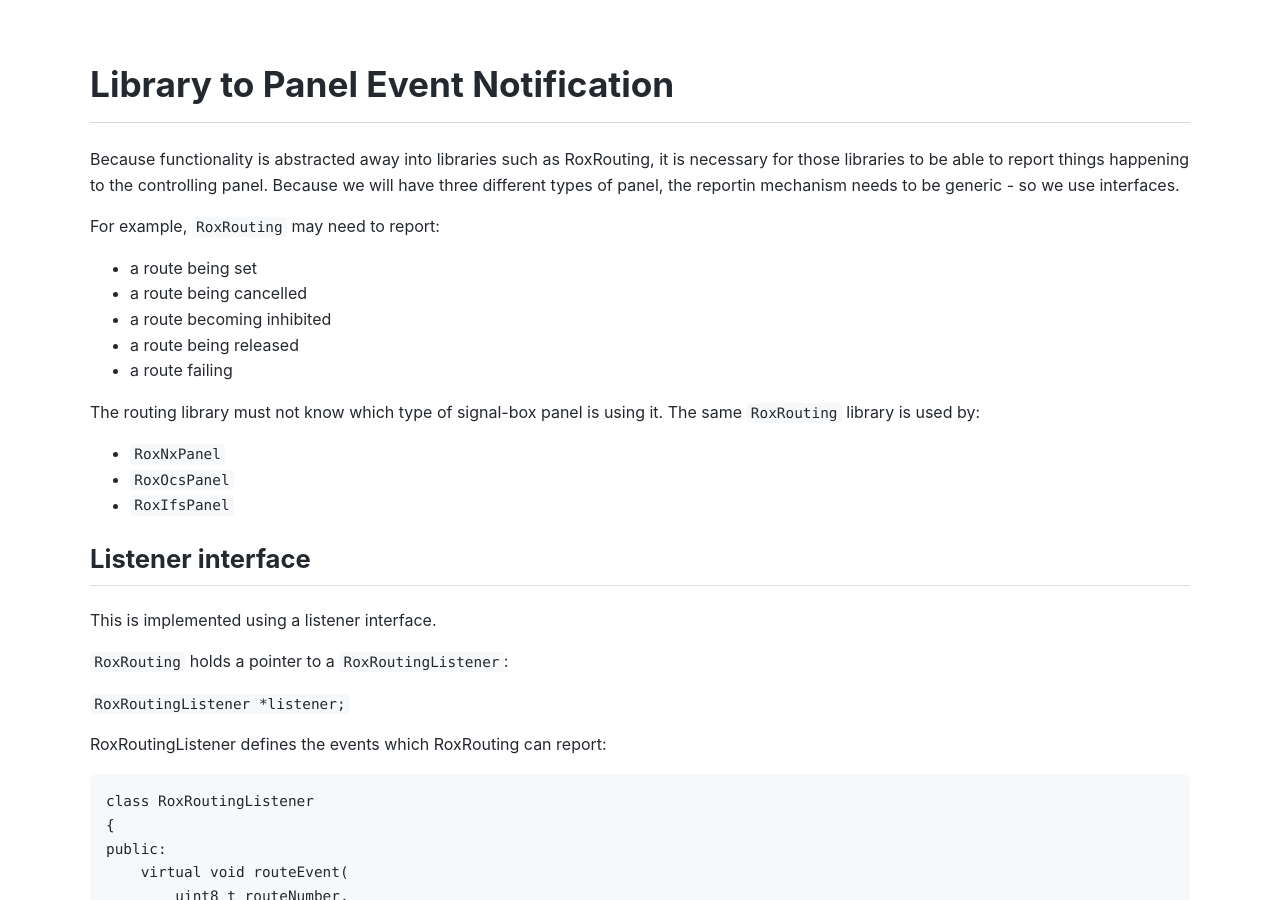
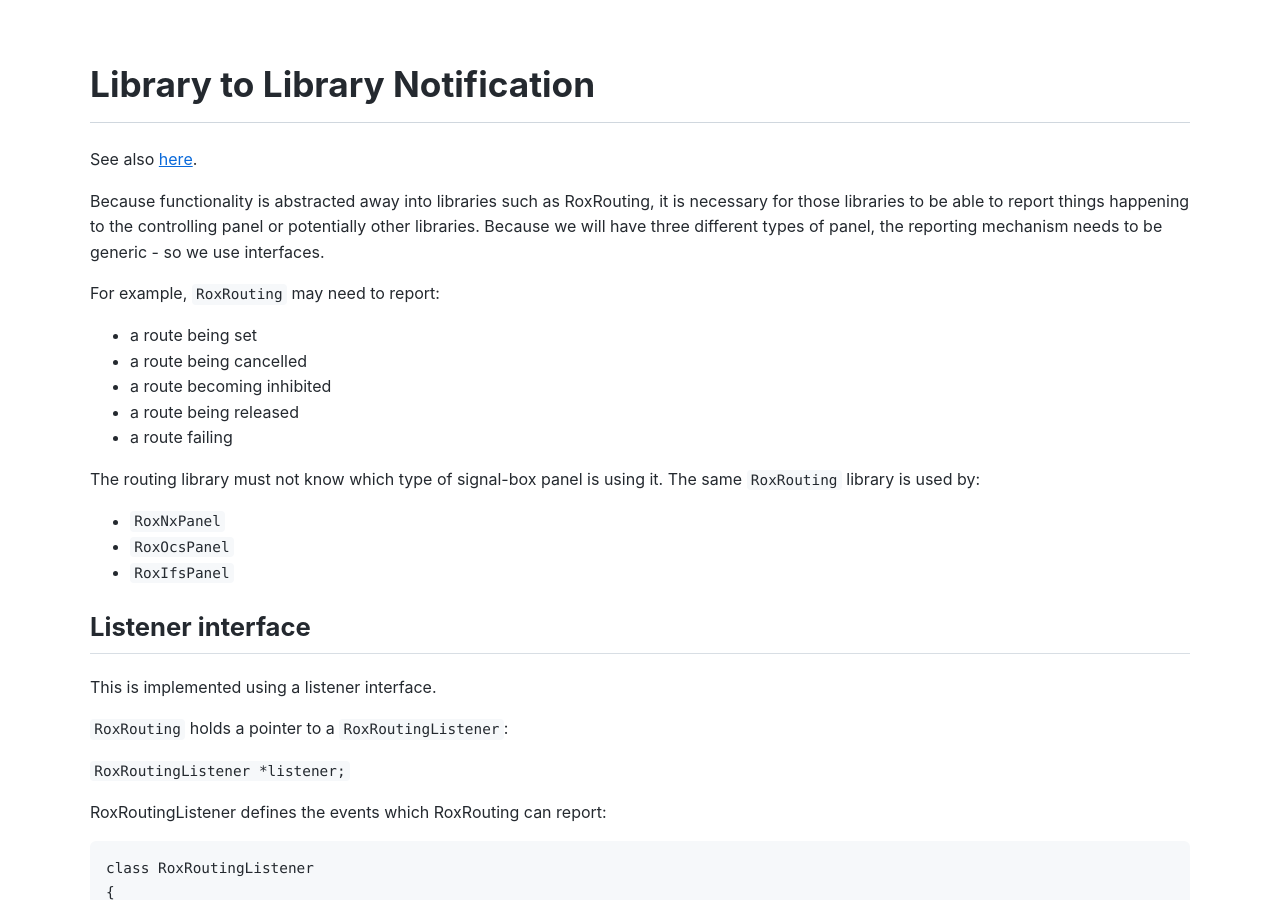
Before and after one commit to NickLocke/RoxeterModelRailway, a Jekyll site: the page built from Configurations/LibraryToLibraryNotification.md, in a window 1280 px wide and 900 px high. Built offline with Jekyll 4.4.1, drawn with Linux system fonts in a browser that asks for light colours; our own code applies the rules of GitHub Pages for plain Markdown files.

Commit message:
Library interfaces

```diff
--- a/Configurations/LibraryToPanelNotification.md
+++ b/Configurations/LibraryToLibraryNotification.md
@@ -1,6 +1,8 @@
-# Library to Panel Event Notification
+# Library to Library Notification
 
-Because functionality is abstracted away into libraries such as RoxRouting, it is necessary for those libraries to be able to report things happening to the controlling panel. Because we will have three different types of panel, the reportin mechanism needs to be generic - so we use interfaces.
+See also [here](InterfacesChatGpt.md).
+
+Because functionality is abstracted away into libraries such as RoxRouting, it is necessary for those libraries to be able to report things happening to the controlling panel or potentially other libraries. Because we will have three different types of panel, the reporting mechanism needs to be generic - so we use interfaces.
 
 For example, `RoxRouting` may need to report:
 
```
Also changed, not shown: Configurations/InterfacesChatGpt.md (added, +79 -0 lines).
